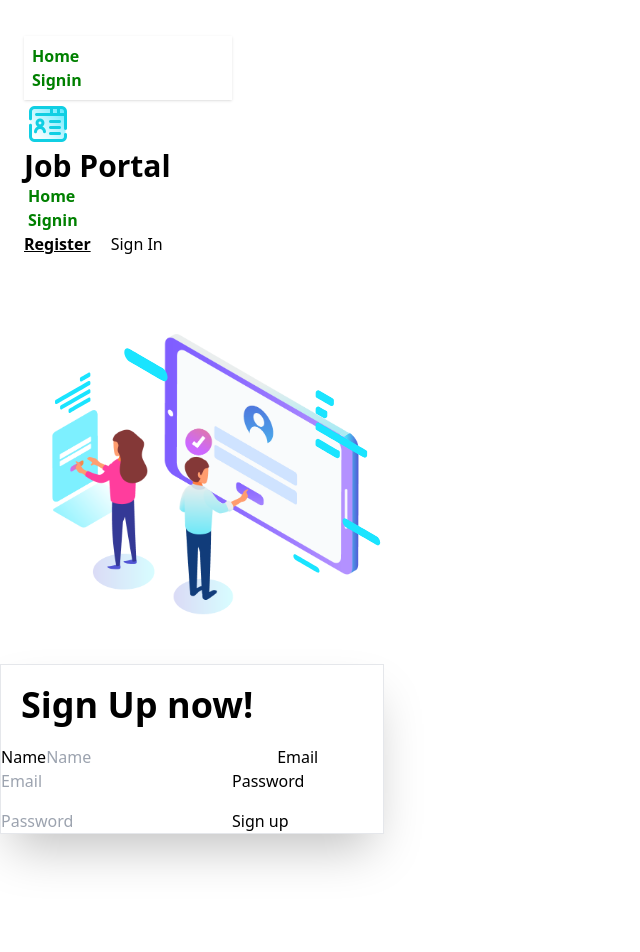
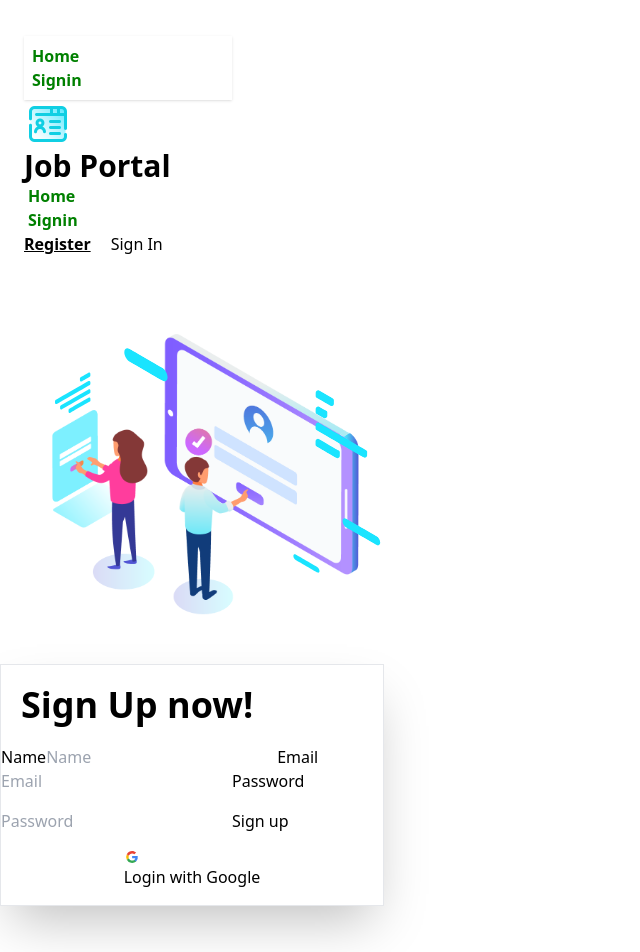
Before and after one commit to swadebsharma6/bd-job-portal-client, a React (Vite) app: page /signup in a window 1280 px wide. Shown: the top 952 px of the page, without its empty margins (0-640 px from the left). Built offline with nearby package versions, Linux system fonts and the light colour scheme; no server answers.

Commit message:
banner image animation with framer motion and social Login

```diff
--- a/src/Pages/AuthPages/SignUp.jsx
+++ b/src/Pages/AuthPages/SignUp.jsx
@@ -2,6 +2,7 @@ import Lottie from "lottie-react";
 import lottieSignup from "../../assets/lotte/reg.json";
 import { useContext } from "react";
 import AuthContext from "../../context/AuthContext";
+import SocialLogin from "../Shared/SocialLogin/SocialLogin";
 
 
 const SignUp = () => {
@@ -51,6 +52,8 @@ const SignUp = () => {
                 <button type="submit" className="btn btn-neutral mt-4">Sign up</button>
               </fieldset>
             </form>
+
+           <div className="m-4 text-center"> <SocialLogin></SocialLogin></div>
           </div>
         </div>
       </div>
--- a/src/Pages/Home/Components/Banner.jsx
+++ b/src/Pages/Home/Components/Banner.jsx
@@ -1,6 +1,6 @@
 import { motion } from "motion/react";
-import team1 from '../../../assets/team/team-1.jpg'
-import team2 from '../../../assets/team/team-2.jpg';
+import team1 from "../../../assets/team/team-1.jpg";
+import team2 from "../../../assets/team/team-2.jpg";
 
 const Banner = () => {
   return (
@@ -9,15 +9,15 @@ const Banner = () => {
         {/* image section */}
         <div className="flex-1">
           <motion.img
-          animate={{y: [50, 100 , 50]}}
-          transition={{repeat: Infinity, duration: 10,}}
+            animate={{ y: [50, 100, 50] }}
+            transition={{ repeat: Infinity, duration: 10 }}
             src={team1}
             alt="team1"
             className="max-w-sm w-64  border-l-4 border-b-4 border-primary rounded-t-3xl rounded-br-3xl shadow-2xl"
           />
           <motion.img
-          animate={{x: [100,150,100]}}
-          transition={{repeat: Infinity, duration: 10,}}
+            animate={{ x: [100, 150, 100] }}
+            transition={{ repeat: Infinity, delay: 5, duration: 10 }}
             src={team2}
             alt="team1"
             className="max-w-sm w-64  border-l-4 border-b-4 border-primary rounded-t-3xl rounded-br-3xl shadow-2xl"
@@ -25,24 +25,36 @@ const Banner = () => {
         </div>
         {/*doc section */}
         <div className="flex-1">
+          <motion.div
+
+            animate={{}}
+          >
             <motion.h1
              transition={{ ease: "easeOut", duration: 2, repeat: Infinity }}
-            animate={{ x: 50 }}
-            className="text-5xl font-bold"
-          >
+            animate={{ x: 50 }} className="text-5xl font-bold">
               The{" "}
               <motion.span
-            animate={{color:['#f5340e', '#a5f50e', '#ec2a0c']}}
-            transition={{duration: 1.5, repeat: Infinity, }}
-            >Easiest Way</motion.span>
+                animate={{ color: ["#f5340e", "#a5f50e", "#ec2a0c"] }}
+
+              >
+                Easiest Way
+              </motion.span>
               <br />
               to Get Your New Job
             </motion.h1>
-          <p className="py-6">
-            Each month, more than 3 million job seekers turn to website in their
-            search for work, making over 140,000 applications every single day
-          </p>
-          <button className="btn btn-primary">Get Started</button>
+            <motion.p
+             transition={{ ease: "easeOut", duration: 2, repeat: Infinity }}
+            animate={{ x: 20 }}
+            className="py-6">
+              Each month, more than 3 million job seekers turn to website in
+              their search for work, making over 140,000 applications every
+              single day
+            </motion.p>
+            <motion.button
+             transition={{ ease: "easeOut", duration: 2, repeat: Infinity }}
+            animate={{ x: 50 }}
+            className="btn btn-primary">Get Started</motion.button>
+          </motion.div>
         </div>
       </div>
     </div>
--- /dev/null
+++ b/src/Pages/Shared/SocialLogin/SocialLogin.jsx
@@ -0,0 +1,53 @@
+import React, { useContext } from "react";
+import AuthContext from "../../../context/AuthContext";
+
+const SocialLogin = () => {
+  const { signInWithGoogle } = useContext(AuthContext);
+
+  const handleGoogleSignin = () => {
+    signInWithGoogle()
+      .then((result) => {
+        console.log("google", result.user);
+      })
+      .catch((error) => {
+        console.log(error.message);
+      });
+  };
+
+  return (
+    <div>
+      <button onClick={handleGoogleSignin} className="btn btn-block bg-white text-black border-[#e5e5e5]">
+        <svg
+          aria-label="Google logo"
+          width="16"
+          height="16"
+          xmlns="http://www.w3.org/2000/svg"
+          viewBox="0 0 512 512"
+        >
+          <g>
+            <path d="m0 0H512V512H0" fill="#fff"></path>
+            <path
+              fill="#34a853"
+              d="M153 292c30 82 118 95 171 60h62v48A192 192 0 0190 341"
+            ></path>
+            <path
+              fill="#4285f4"
+              d="m386 400a140 175 0 0053-179H260v74h102q-7 37-38 57"
+            ></path>
+            <path
+              fill="#fbbc02"
+              d="m90 341a208 200 0 010-171l63 49q-12 37 0 73"
+            ></path>
+            <path
+              fill="#ea4335"
+              d="m153 219c22-69 116-109 179-50l55-54c-78-75-230-72-297 55"
+            ></path>
+          </g>
+        </svg>
+        Login with Google
+      </button>
+    </div>
+  );
+};
+
+export default SocialLogin;
--- a/src/context/AuthProvider.jsx
+++ b/src/context/AuthProvider.jsx
@@ -1,7 +1,7 @@
 import { useEffect, useState } from "react";
 import AuthContext from "./AuthContext";
 import auth from "../Firebase/firebase.config";
-import { createUserWithEmailAndPassword, onAuthStateChanged, signInWithEmailAndPassword, signOut } from "firebase/auth";
+import { createUserWithEmailAndPassword, GoogleAuthProvider, onAuthStateChanged, signInWithEmailAndPassword, signInWithPopup, signOut } from "firebase/auth";
 
 
 const AuthProvider = ({children}) => {
@@ -17,6 +17,13 @@ const AuthProvider = ({children}) => {
       const signInUser =( email, password)=>{
             setLoading(true);
             return signInWithEmailAndPassword(auth, email, password)
+      }
+
+      // Google Signin
+      const googleProvider = new GoogleAuthProvider();
+      const signInWithGoogle=()=>{
+            setLoading(true);
+            return signInWithPopup(auth, googleProvider)
       }
 
       // logOut user
@@ -44,7 +51,8 @@ const AuthProvider = ({children}) => {
             loading,
             createUser,
             signInUser,
-            logOutUser
+            logOutUser,
+            signInWithGoogle
       }
 
       return (
```
Lines whose indentation alone changed are shown as unchanged.
